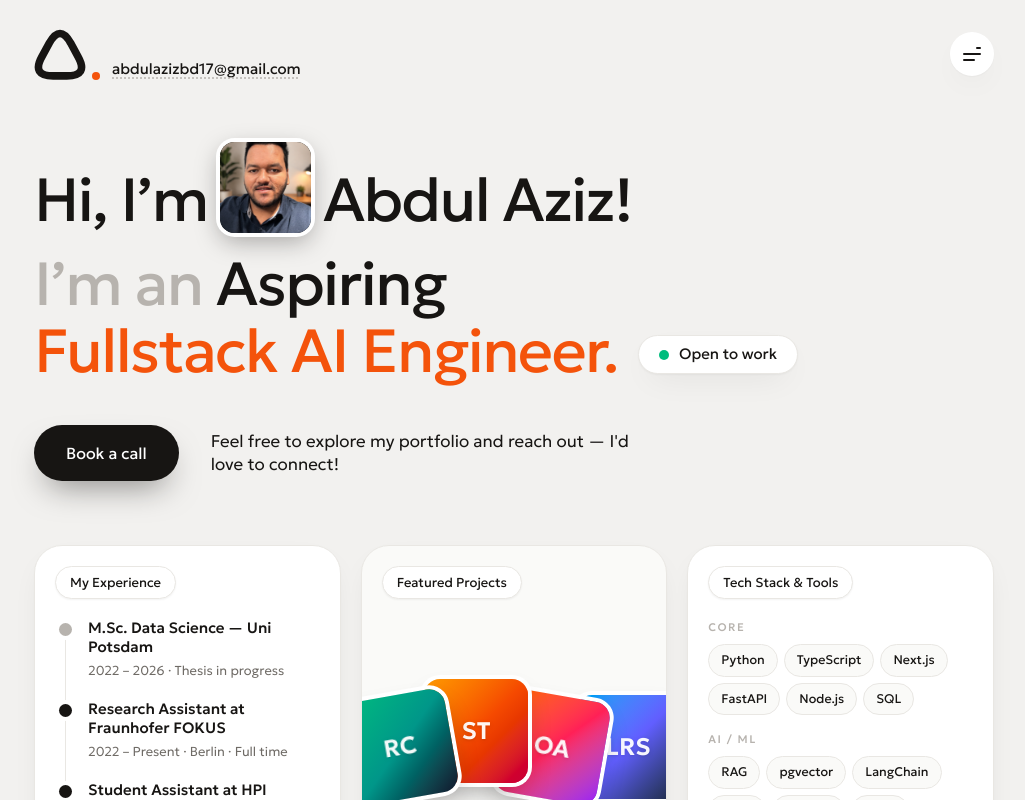
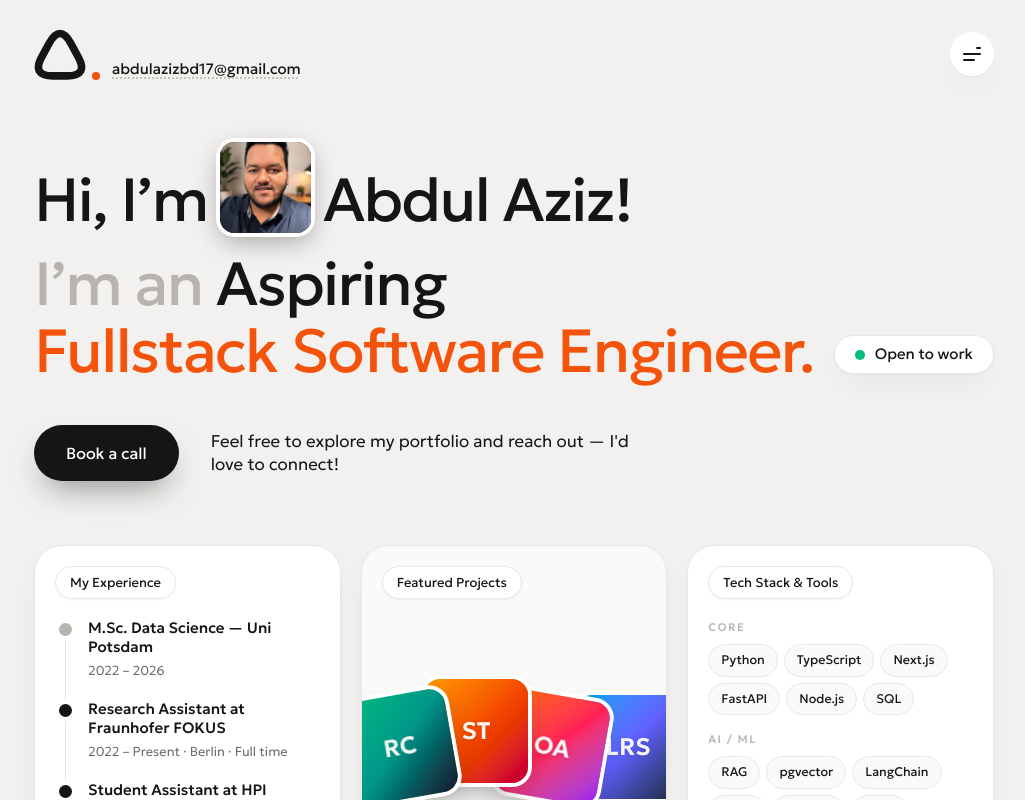
Before and after one commit to abdulaziz-bd/Personal-site, a React (Vite) app: page / in a window 1280 px wide. Shown: the top 800 px of the page, without its empty margins (126-1151 px from the left). Built offline with nearby package versions, Linux system fonts and the light colour scheme; grey boxes are pictures that could not be loaded.

Commit message:
chore: update hero role title, drop thesis-in-progress label

```diff
--- a/src/data/cv.ts
+++ b/src/data/cv.ts
@@ -8,7 +8,7 @@ export const profile = {
   avatar: "/avatar.png",
   roleArticle: "an",
   roleTop: "Aspiring",
-  roleMain: "Fullstack AI Engineer",
+  roleMain: "Fullstack Software Engineer",
   email: "abdulazizbd17@gmail.com",
   website: "https://azizcode.dev",
   github: "https://github.com/abdulaziz-bd",
@@ -94,7 +94,7 @@ export type TimelineItem = {
 export const timeline: TimelineItem[] = [
   {
     title: "M.Sc. Data Science — Uni Potsdam",
-    meta: "2022 – 2026 · Thesis in progress",
+    meta: "2022 – 2026",
     faded: true,
   },
   {
@@ -240,7 +240,7 @@ export const experienceTabs: ExperienceTab[] = [
     step: "04",
     label: "Education",
     heading: "M.Sc. Data Science — University of Potsdam",
-    period: "2022 – 2026 (expected) · BS CS, Daffodil Int'l University (GPA 3.8/4.0)",
+    period: "2022 – 2026 · BS CS, Daffodil Int'l University (GPA 3.8/4.0)",
     summary:
       "Thesis: Conversational vs. Static AI Assistance in Learning Analytics Dashboards — impacts on cognitive load and user performance.",
     highlights: [
```
